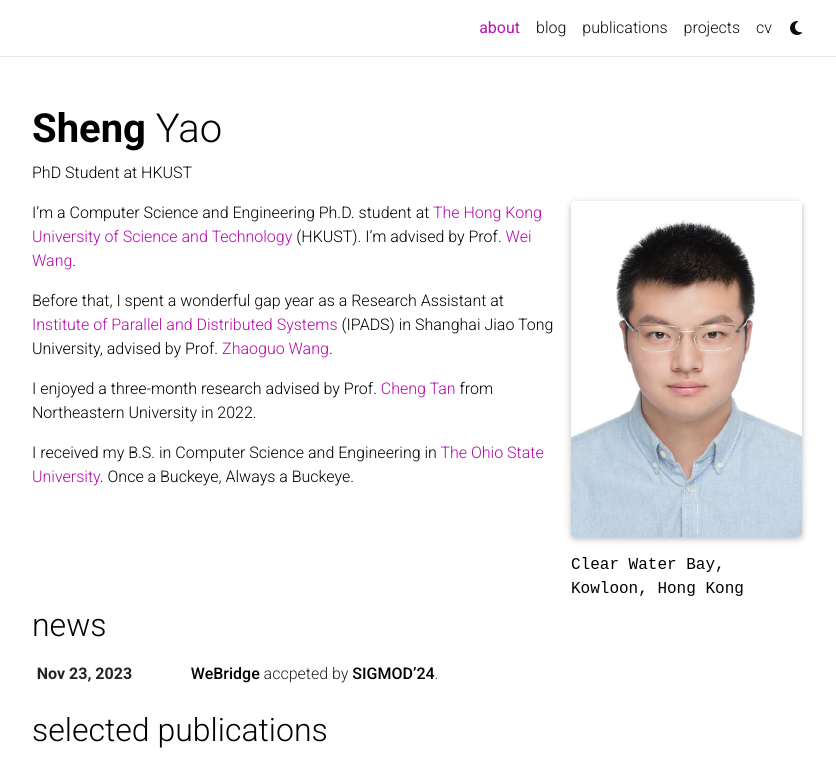
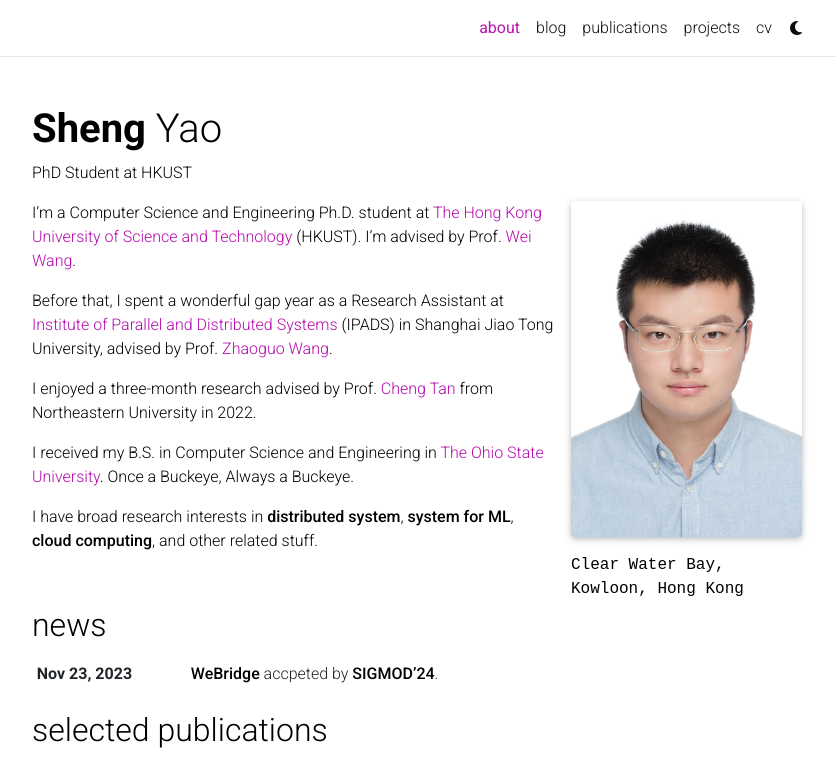
Before and after one commit to realShengYao/realShengYao.github.io, a Jekyll site: the page built from _pages/about.md, in a window 1280 px wide and 952 px high, cut to the strip 0-778 px from the top of the window. Shown: the whole strip, without its empty margins (223-1059 px from the left). Built offline with Jekyll 4.4.1, drawn with Linux system fonts in a browser that asks for light colours; full-size pictures stand in for the smaller copies a plugin makes; comment, search, counter and statistics services are not loaded; a style sheet for code colours, icons or effects is not loaded.

Commit message:
Updated research interests

```diff
--- a/_pages/about.md
+++ b/_pages/about.md
@@ -27,6 +27,8 @@
 
 I received my B.S. in Computer Science and Engineering in <a href='https://www.osu.edu/'>The Ohio State University</a>. Once a Buckeye, Always a Buckeye.
 
+I have broad research interests in **distributed system**, **system for ML**, **cloud computing**, and other related stuff.
+
 [//]: # (Write your biography here. Tell the world about yourself. Link to your favorite [subreddit]&#40;http://reddit.com&#41;. You can put a picture in, too. The code is already in, just name your picture `prof_pic.jpg` and put it in the `img/` folder.)
 
 [//]: # ()
```
